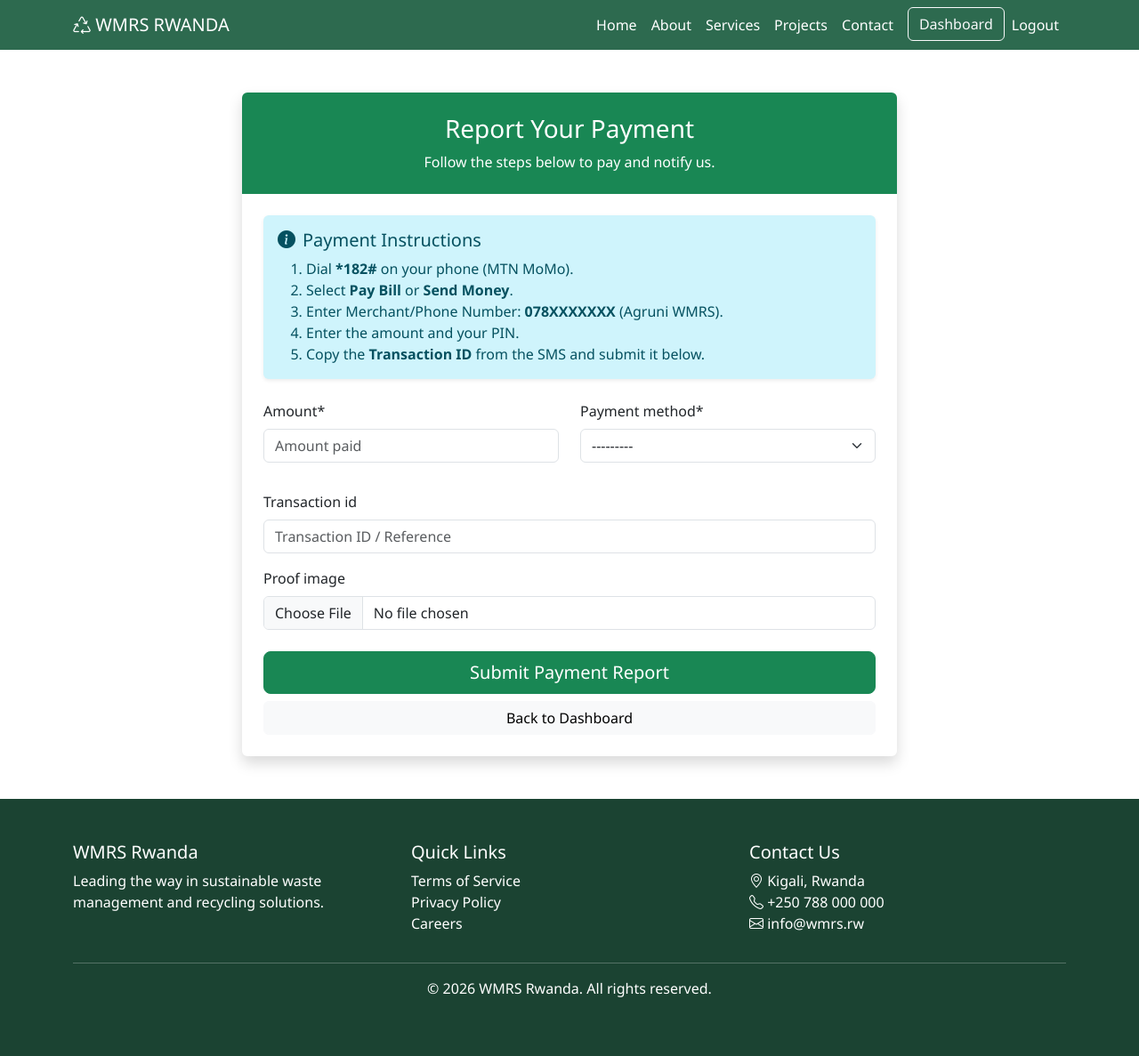
After one commit to 0788231715/Agruni, a Django app: page /payments/report/ in a window 1280 px wide. The commit adds this page. Shown: the whole page at 89% size. Run offline with Django 5.2, Linux system fonts and the light colour scheme; a user stored in the database is signed in; tables that the repository leaves empty hold one stand-in row (values such as "Sample post"); some libraries are stand-ins or nearby versions.

Commit message:
Update Agruni project code

```diff
--- a/accounts/admin.py
+++ b/accounts/admin.py
@@ -13,7 +13,7 @@ class ProfileAdmin(admin.ModelAdmin):
 
 @admin.register(RegistrationRequest)
 class RegistrationRequestAdmin(admin.ModelAdmin):
-    list_display = ("full_name", "email", "phone_number", "customer_type", "status", "created_at")
+    list_display = ("full_name", "email", "phone_number", "customer_type", "latitude", "longitude", "status", "created_at")
     list_filter = ("status", "customer_type")
     actions = ["approve_request"]
 
--- a/accounts/models.py
+++ b/accounts/models.py
@@ -99,6 +99,8 @@ class RegistrationRequest(models.Model):
     phone_number = models.CharField(max_length=15)
     address = models.TextField()
     customer_type = models.CharField(max_length=50)
+    latitude = models.DecimalField(max_digits=9, decimal_places=6, null=True, blank=True)
+    longitude = models.DecimalField(max_digits=9, decimal_places=6, null=True, blank=True)
     status = models.CharField(max_length=20, choices=Status.choices, default=Status.PENDING)
     created_at = models.DateTimeField(auto_now_add=True)
 
--- a/core/views.py
+++ b/core/views.py
@@ -33,7 +33,8 @@ class AnnouncementCreateView(LoginRequiredMixin, CreateView):
                 Notification.objects.create(
                     user_id=client_id,
                     title=f"Important Announcement: {announcement.title}",
-                    message=f"From your Collector {self.request.user.username}: {announcement.message}"
+                    message=f"From your Collector {self.request.user.username}: {announcement.message}",
+                    link=reverse_lazy("payments:invoice_list")
                 )
         return super().form_valid(form)
 
--- a/payments/forms.py
+++ b/payments/forms.py
@@ -7,6 +7,17 @@ class ClientPaymentForm(forms.ModelForm):
         fields = ["amount", "payment_method", "transaction_id", "proof_image"]
         widgets = {
             'amount': forms.NumberInput(attrs={'readonly': 'readonly'}),
+        }
+
+class ReportPaymentForm(forms.ModelForm):
+    class Meta:
+        model = Payment
+        fields = ["amount", "payment_method", "transaction_id", "proof_image"]
+        widgets = {
+            'payment_method': forms.Select(attrs={'class': 'form-select'}),
+            'amount': forms.NumberInput(attrs={'class': 'form-control', 'placeholder': 'Amount paid'}),
+            'transaction_id': forms.TextInput(attrs={'class': 'form-control', 'placeholder': 'Transaction ID / Reference'}),
+            'proof_image': forms.FileInput(attrs={'class': 'form-control'}),
         }
 
 class PaymentForm(forms.ModelForm):
--- a/payments/urls.py
+++ b/payments/urls.py
@@ -5,6 +5,8 @@ app_name = "payments"
 urlpatterns = [
     path("record/", views.PaymentCreateView.as_view(), name="record_payment"),
     path("pay/", views.ClientPaymentView.as_view(), name="client_pay"),
+    path("report/", views.ReportPaymentView.as_view(), name="report_payment"),
+    path("notify/<int:pk>/", views.NotifyPaymentView.as_view(), name="notify_payment"),
     path("announce-due/", views.AnnouncePaymentDueView.as_view(), name="announce_due"),
     path("notification/<int:pk>/read/", views.MarkNotificationReadView.as_view(), name="mark_read"),
     path("notifications/read-all/", views.MarkAllNotificationsReadView.as_view(), name="mark_all_read"),
--- a/payments/views.py
+++ b/payments/views.py
@@ -3,13 +3,14 @@ from django.views.generic import CreateView, ListView, UpdateView, DetailView
 from django.contrib.auth.mixins import LoginRequiredMixin
 from django.urls import reverse_lazy
 from .models import Payment, Invoice, MoneyHandover, Expense
-from .forms import PaymentForm, MoneyHandoverForm, ExpenseForm, ClientPaymentForm
+from .forms import PaymentForm, MoneyHandoverForm, ExpenseForm, ClientPaymentForm, ReportPaymentForm
 from django.utils import timezone
 from django.views import View
 from django.http import JsonResponse
 from django.contrib import messages
 from django.contrib.auth import get_user_model
 from core.models import Notification
+from collection.models import Subscription, Zone
 
 User = get_user_model()
 
@@ -26,7 +27,6 @@ class MoneyHandoverListView(LoginRequiredMixin, ListView):
             return MoneyHandover.objects.all().order_by('-created_at')
 
         # Location Managers see handovers to them OR in their zones
-        from collection.models import Zone
         managed_zones = Zone.objects.filter(manager=user)
         return MoneyHandover.objects.filter(
             Q(to_user=user) | Q(zone__in=managed_zones)
@@ -45,7 +45,6 @@ class UnpaidInvoiceListView(LoginRequiredMixin, ListView):
             return queryset
 
         # Location Managers see unpaid clients in their zones
-        from collection.models import Zone
         managed_zones = Zone.objects.filter(manager=user)
         return queryset.filter(subscription__zone__in=managed_zones)
 
@@ -93,6 +92,66 @@ class ClientPaymentView(LoginRequiredMixin, CreateView):
         )
         return response
 
+class NotifyPaymentView(LoginRequiredMixin, View):
+    def post(self, request, pk):
+        subscription = get_object_or_404(Subscription, id=pk, collector=request.user)
+        latest_invoice = subscription.invoices.filter(status=Invoice.InvoiceStatus.UNPAID).first()
+
+        if not latest_invoice:
+            # If no unpaid invoice, maybe create one based on agreed fee?
+            # For now, let's just notify if there is an invoice.
+            messages.warning(request, f"No unpaid invoice found for {subscription.customer.username}.")
+            return redirect("collection:collector_clients")
+
+        Notification.objects.create(
+            user=subscription.customer,
+            title="Payment Request",
+            message=f"Your collector {request.user.username} has requested payment for your waste collection service. Please pay RWF {latest_invoice.amount} to our mobile money number: 078XXXXXXX.",
+            link=f"{reverse_lazy('payments:client_pay')}?invoice={latest_invoice.id}"
+        )
+        messages.success(request, f"Payment notification sent to {subscription.customer.username}.")
+        return redirect("collection:collector_clients")
+
+class ReportPaymentView(LoginRequiredMixin, CreateView):
+    model = Payment
+    form_class = ReportPaymentForm
+    template_name = "payments/report_payment.html"
+    success_url = reverse_lazy("dashboard:index")
+
+    def form_valid(self, form):
+        # Find active subscription for this customer
+        subscription = Subscription.objects.filter(customer=self.request.user, is_active=True).first()
+
+        if not subscription:
+            messages.error(self.request, "You do not have an active subscription to pay for.")
+            return redirect("dashboard:index")
+
+        # Create Invoice
+        import uuid
+        invoice = Invoice.objects.create(
+            subscription=subscription,
+            invoice_number=f"INV-{uuid.uuid4().hex[:8].upper()}",
+            amount=form.cleaned_data['amount'],
+            due_date=timezone.now().date(),
+            status=Invoice.InvoiceStatus.PAID
+        )
+
+        form.instance.invoice = invoice
+        form.instance.is_verified = False # Needs verification by finance
+        response = super().form_valid(form)
+
+        # Notify Finance
+        targets = User.objects.filter(role__in=["ADMIN", "FINANCE"])
+        for target in targets:
+            Notification.objects.create(
+                user=target,
+                title="Payment Reported",
+                message=f"Customer {self.request.user.username} reported a payment of RWF {form.instance.amount}. Please verify."
+            )
+
+        messages.success(self.request, "Payment reported successfully. An invoice has been generated and your payment is pending verification.")
+        return response
+
 class MarkNotificationReadView(LoginRequiredMixin, View):
     def post(self, request, pk):
         note = get_object_or_404(Notification, id=pk, user=request.user)
@@ -116,7 +175,8 @@ class AnnouncePaymentDueView(LoginRequiredMixin, View):
             Notification.objects.create(
                 user=inv.subscription.customer,
                 title="Payment Due Reminder",
-                message=f"Friendly reminder: Your invoice #{inv.invoice_number} for RWF {inv.amount} is due on {inv.due_date}."
+                message=f"Friendly reminder: Your invoice #{inv.invoice_number} for RWF {inv.amount} is due on {inv.due_date}.",
+                link=f"{reverse_lazy('payments:client_pay')}?invoice={inv.id}"
             )
         messages.success(request, "Payment reminders sent to all unpaid clients.")
         return redirect("dashboard:index")
--- a/templates/dashboard/customer_dashboard.html
+++ b/templates/dashboard/customer_dashboard.html
@@ -14,6 +14,7 @@
                 </div>
                 <div class="col-md-4 text-md-end">
                     <a href="{% url 'collection:request_create' %}" class="btn btn-light btn-lg">Request Pickup</a>
+                    <a href="{% url 'payments:report_payment' %}" class="btn btn-outline-light btn-lg ms-2">Report Payment</a>
                 </div>
             </div>
         </div>
--- /dev/null
+++ b/templates/payments/report_payment.html
@@ -0,0 +1,54 @@
+{% extends 'base.html' %}
+{% load crispy_forms_tags %}
+
+{% block title %}Report Payment - WMRS{% endblock %}
+
+{% block content %}
+<div class="container py-5">
+    <div class="row justify-content-center">
+        <div class="col-md-8">
+            <div class="card shadow border-0 overflow-hidden">
+                <div class="bg-success p-4 text-white text-center">
+                    <h3>Report Your Payment</h3>
+                    <p class="mb-0">Follow the steps below to pay and notify us.</p>
+                </div>
+                <div class="card-body p-4">
+                    <div class="alert alert-info border-0 shadow-sm mb-4">
+                        <h5 class="alert-heading"><i class="bi bi-info-circle-fill me-2"></i>Payment Instructions</h5>
+                        <ol class="mb-0 mt-2">
+                            <li>Dial <strong>*182#</strong> on your phone (MTN MoMo).</li>
+                            <li>Select <strong>Pay Bill</strong> or <strong>Send Money</strong>.</li>
+                            <li>Enter Merchant/Phone Number: <strong>078XXXXXXX</strong> (Agruni WMRS).</li>
+                            <li>Enter the amount and your PIN.</li>
+                            <li>Copy the <strong>Transaction ID</strong> from the SMS and submit it below.</li>
+                        </ol>
+                    </div>
+
+                    <form method="post" enctype="multipart/form-data">
+                        {% csrf_token %}
+                        <div class="row">
+                            <div class="col-md-6 mb-3">
+                                {{ form.amount|as_crispy_field }}
+                            </div>
+                            <div class="col-md-6 mb-3">
+                                {{ form.payment_method|as_crispy_field }}
+                            </div>
+                        </div>
+                        <div class="mb-3">
+                            {{ form.transaction_id|as_crispy_field }}
+                        </div>
+                        <div class="mb-3">
+                            {{ form.proof_image|as_crispy_field }}
+                        </div>
+
+                        <div class="d-grid gap-2 mt-4">
+                            <button type="submit" class="btn btn-success btn-lg">Submit Payment Report</button>
+                            <a href="{% url 'dashboard:index' %}" class="btn btn-light">Back to Dashboard</a>
+                        </div>
+                    </form>
+                </div>
+            </div>
+        </div>
+    </div>
+</div>
+{% endblock %}
```
Also changed, not shown: accounts/forms.py (+9 -3 lines), dashboard/views.py (+11 -2 lines), templates/accounts/register_user.html (+13 -0 lines), templates/collection/collector_clients.html (+13 -3 lines), templates/payments/client_payment.html (+25 -11 lines), accounts/migrations/0005_registrationrequest_latitude_and_more.py (added).
